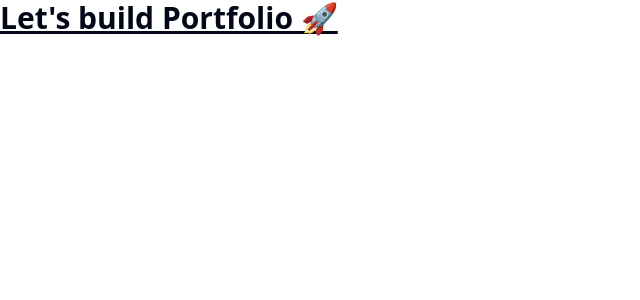
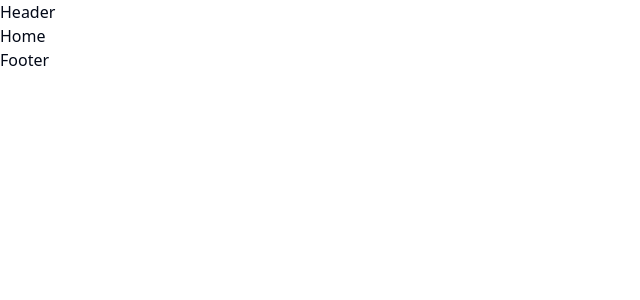
Before and after one commit to MohitCode17/Mohit-personal-portfolio, a React (Vite) app: page / in a window 1280 px wide. Shown: the top 300 px of the page, without its empty margins (0-640 px from the left). Built offline with nearby package versions, Linux system fonts and the light colour scheme.

Commit message:
add pages and routes

```diff
--- a/src/App.jsx
+++ b/src/App.jsx
@@ -1,6 +1,18 @@
+import { BrowserRouter as Router, Routes, Route } from "react-router-dom";
+import Layout from "./layout/Layout";
+import Home from "./pages/Home";
+import SingleProject from "./pages/SingleProject";
+
 const App = () => {
   return (
-    <div className="text-3xl font-bold underline">Let's build Portfolio 🚀</div>
+    <Router>
+      <Routes>
+        <Route path="/" element={<Layout />}>
+          <Route path="" element={<Home />} />
+          <Route path="project/:id" element={<SingleProject />} />
+        </Route>
+      </Routes>
+    </Router>
   );
 };
 
--- /dev/null
+++ b/src/components/sub-components/Footer.jsx
@@ -0,0 +1,5 @@
+const Footer = () => {
+  return <div>Footer</div>;
+};
+
+export default Footer;
--- /dev/null
+++ b/src/components/sub-components/Header.jsx
@@ -0,0 +1,5 @@
+const Header = () => {
+  return <div>Header</div>;
+};
+
+export default Header;
--- /dev/null
+++ b/src/layout/Layout.jsx
@@ -0,0 +1,15 @@
+import Footer from "@/components/sub-components/Footer";
+import Header from "@/components/sub-components/Header";
+import { Outlet } from "react-router-dom";
+
+const Layout = () => {
+  return (
+    <>
+      <Header />
+      <Outlet />
+      <Footer />
+    </>
+  );
+};
+
+export default Layout;
--- /dev/null
+++ b/src/pages/Home.jsx
@@ -0,0 +1,5 @@
+const Home = () => {
+  return <div>Home</div>;
+};
+
+export default Home;
--- /dev/null
+++ b/src/pages/SingleProject.jsx
@@ -0,0 +1,5 @@
+const SingleProject = () => {
+  return <div>SingleProject</div>;
+};
+
+export default SingleProject;
```
